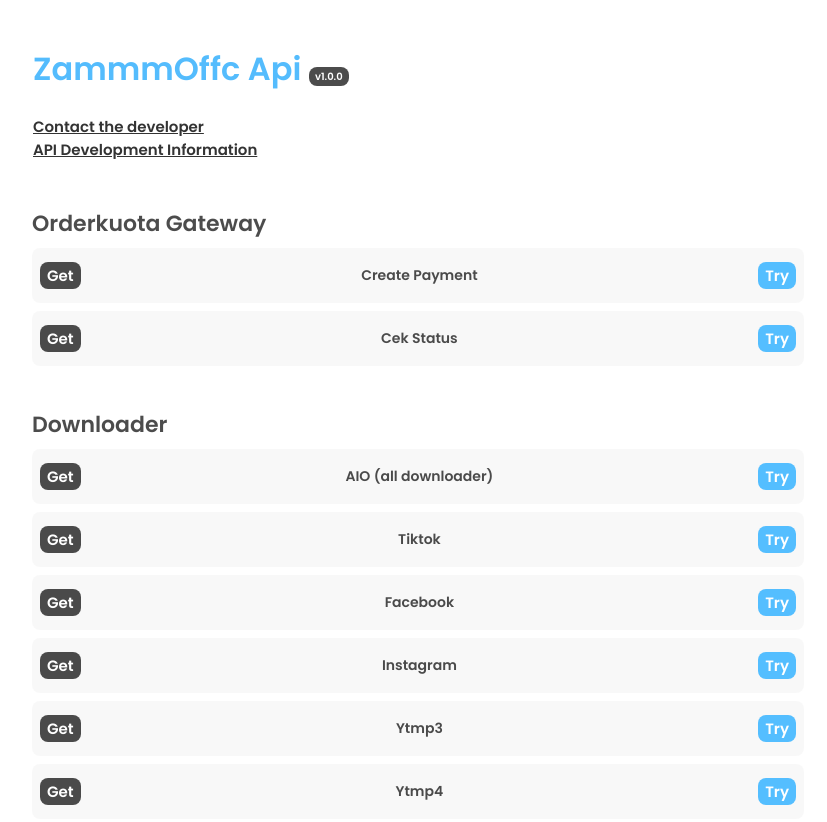
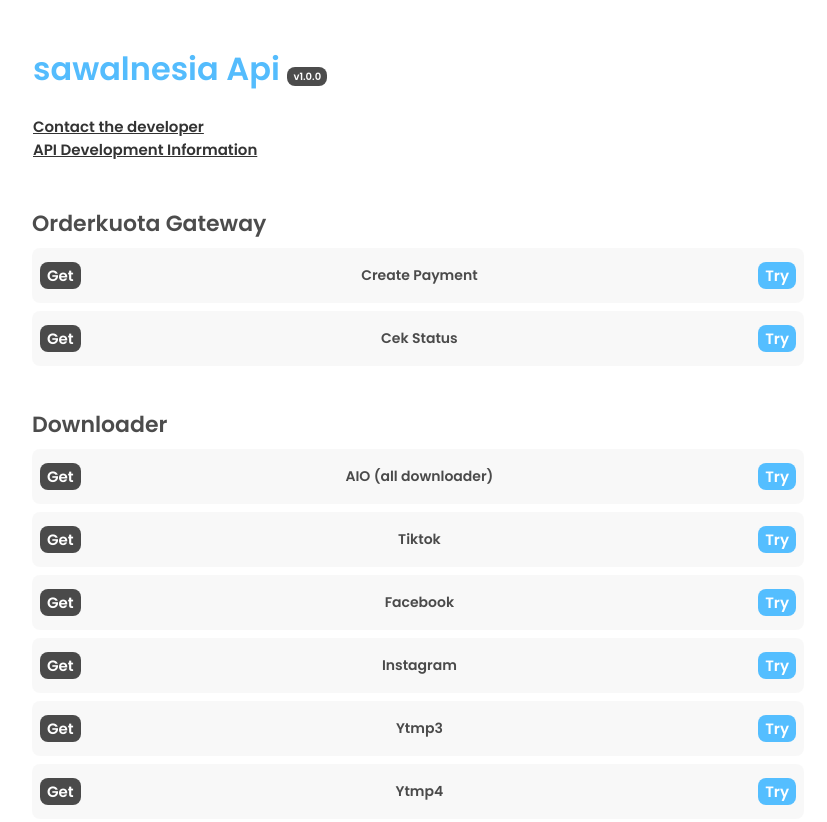
Before and after one commit to sall12vvv/sawalnesia, a website: page index.html in a window 1280 px wide. Shown: the top 822 px of the page, without its empty margins (222-1049 px from the left). Drawn offline with Linux system fonts and the light colour scheme; a web font is replaced by a local one.

Commit message:
Update index.html

```diff
--- a/index.html
+++ b/index.html
@@ -2,7 +2,7 @@
 <head>
     <meta charset="UTF-8">
     <meta name="viewport" content="width=device-width, initial-scale=1.0">
-    <title>ZammmOffc Api</title>
+    <title>sawalnesia Api</title>
 <link rel="stylesheet" href="https://cdnjs.cloudflare.com/ajax/libs/font-awesome/5.15.3/css/all.min.css">
 <link rel="stylesheet" href="https://cdnjs.cloudflare.com/ajax/libs/font-awesome/4.7.0/css/font-awesome.min.css">
 <link rel="preconnect" href="https://fonts.googleapis.com">
@@ -169,7 +169,7 @@
 </div>
     <div class="container">
         <div class="text-center">
-            <h1 class="font-bold text-purple-700">ZammmOffc Api <span>v1.0.0</span></h1>
+            <h1 class="font-bold text-purple-700">sawalnesia Api <span>v1.0.0</span></h1>
             <div class="link">
                 <a href="https://whatsapp.com/channel/0029VazxB050gcfPh4ef9B3V" class="text-blue-500">Contact the developer</a>
             </div>
```
